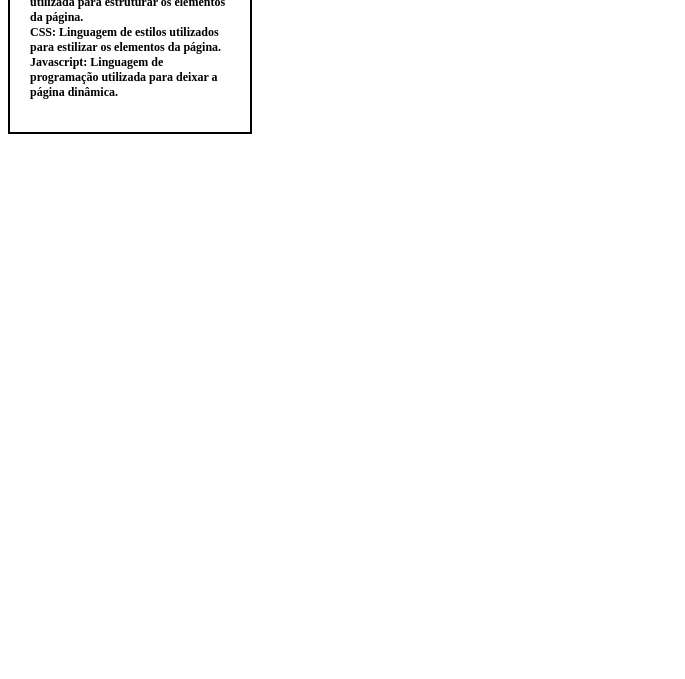
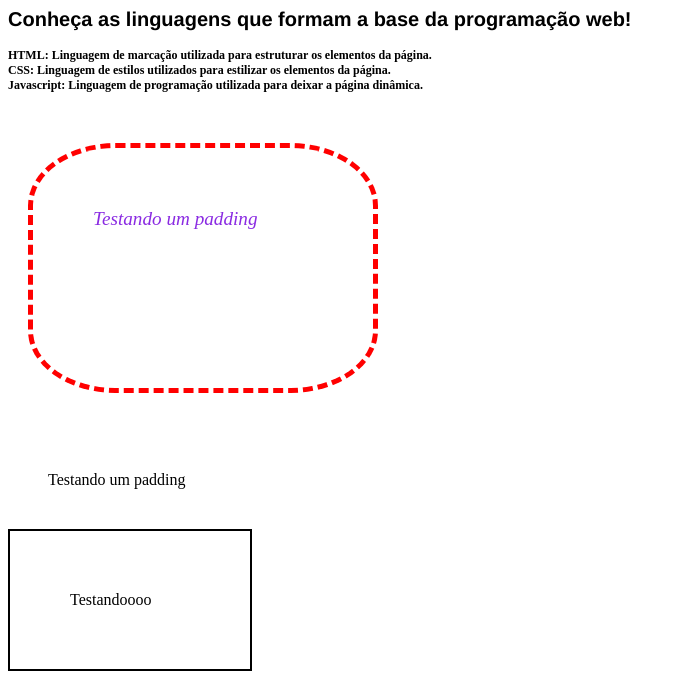
Before and after one commit to mgmymd/TIC-em-trilhas, a website: page tic/modulo2/aula5/boxmodel.html in a window 1280 px wide. Shown: the part 424-1103 px from the top of the page, without its empty margins (0-685 px from the left). Before the commit the page ends 800 px from the top, so only its background shows below. Drawn offline with Linux system fonts and the light colour scheme.

Commit message:
finalizando a aula 5 de box model, iniciando a parte II do projeto

```diff
--- /dev/null
+++ b/package.json
@@ -0,0 +1,5 @@
+{
+  "dependencies": {
+    "bootstrap": "^5.3.3"
+  }
+}
--- a/tic/modulo2/aula5/boxmodel.html
+++ b/tic/modulo2/aula5/boxmodel.html
@@ -15,9 +15,16 @@
 
     <h1>HTML, CSS E JAVASCRIPT</h1>
     <h2>Conheça as linguagens que formam a base da programação web!</h2>
+    <h3> HTML: Linguagem de marcação utilizada para estruturar os elementos da página.<br> CSS: Linguagem de estilos utilizados para estilizar os elementos da página.<br> Javascript: Linguagem de programação utilizada para deixar a página dinâmica.</h3>
+    <br>
+    <div class="texto3">
+        <p>Testando um padding</p>
+    </div>
+    <br>
+    <p>Testando um padding</p>
 
-    <div>
-        <h3> HTML: Linguagem de marcação utilizada para estruturar os elementos da página.<br> CSS: Linguagem de estilos utilizados para estilizar os elementos da página.<br> Javascript: Linguagem de programação utilizada para deixar a página dinâmica.</h3>
+    <div class="container">
+        <p>Testandoooo</p>
     </div>
 
 </body>
--- /dev/null
+++ b/tic/modulo2/aula5/reset.css
@@ -0,0 +1,11 @@
+* {
+    margin: 0;
+    padding: 0;
+    border: 0;
+}
+body {
+    font-family: "Open Sans", sans-serif;
+}
+    ul, ol, li {
+        list-style: none;
+    }
--- a/tic/modulo2/aula5/style.css
+++ b/tic/modulo2/aula5/style.css
@@ -2,7 +2,11 @@ div{
     width: 200px;
     padding:20px;
     border: 2px solid black;
-    margin: 200 px; }
+    margin: 200 px;
+
+    display: flex;
+    margin-inline-end: 10 px;
+    border-inline-end: 10 px; }
 
 h1{
     font-family: Impact;
@@ -18,3 +22,27 @@ h3{
     font-size: 'Courier New';
     font-size: 12px;
 }
+
+p {
+    margin: 20px;
+    padding: 20px;
+    }
+
+.texto3{
+    width:300px;
+    height: 200px;
+    margin: 20px;
+    padding: 20px 100 px 30 px;
+    border: 5px red dashed;
+    border-radius: 25%;
+}
+
+.texto3{
+    color:blueviolet;
+    font-size: larger;
+    font-style: italic;
+}
+
+/* body{
+    display:flex;
+}  A fim de fazer todos os elementos do body serem projetados um ao lado do outro horizontalmente */
```
Also changed, not shown: tic/modulo2/aula5/display.html (added, +17 -0 lines), tic/modulo2/aula5/displayInlineBlock.css (added, +18 -0 lines), 2 other files.
